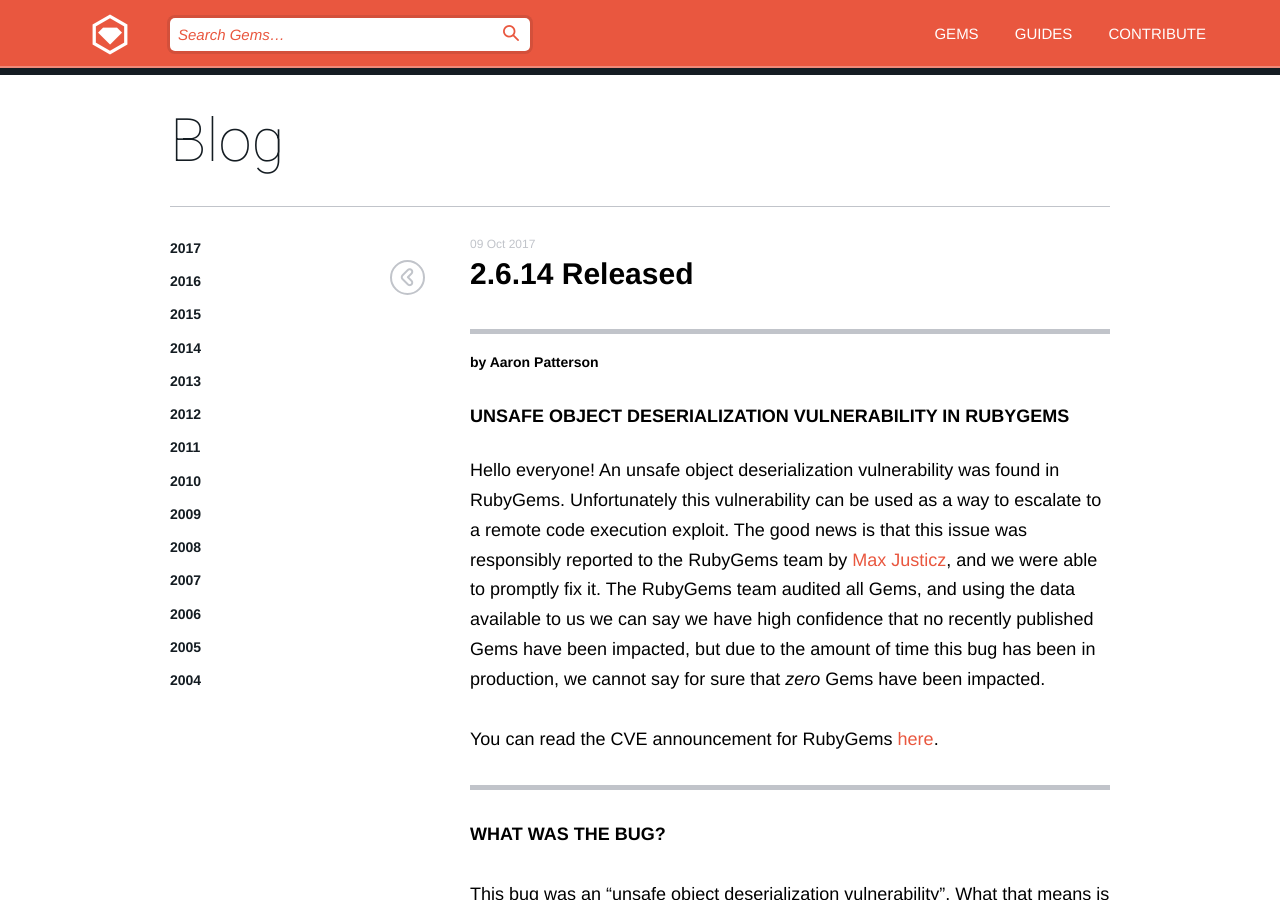
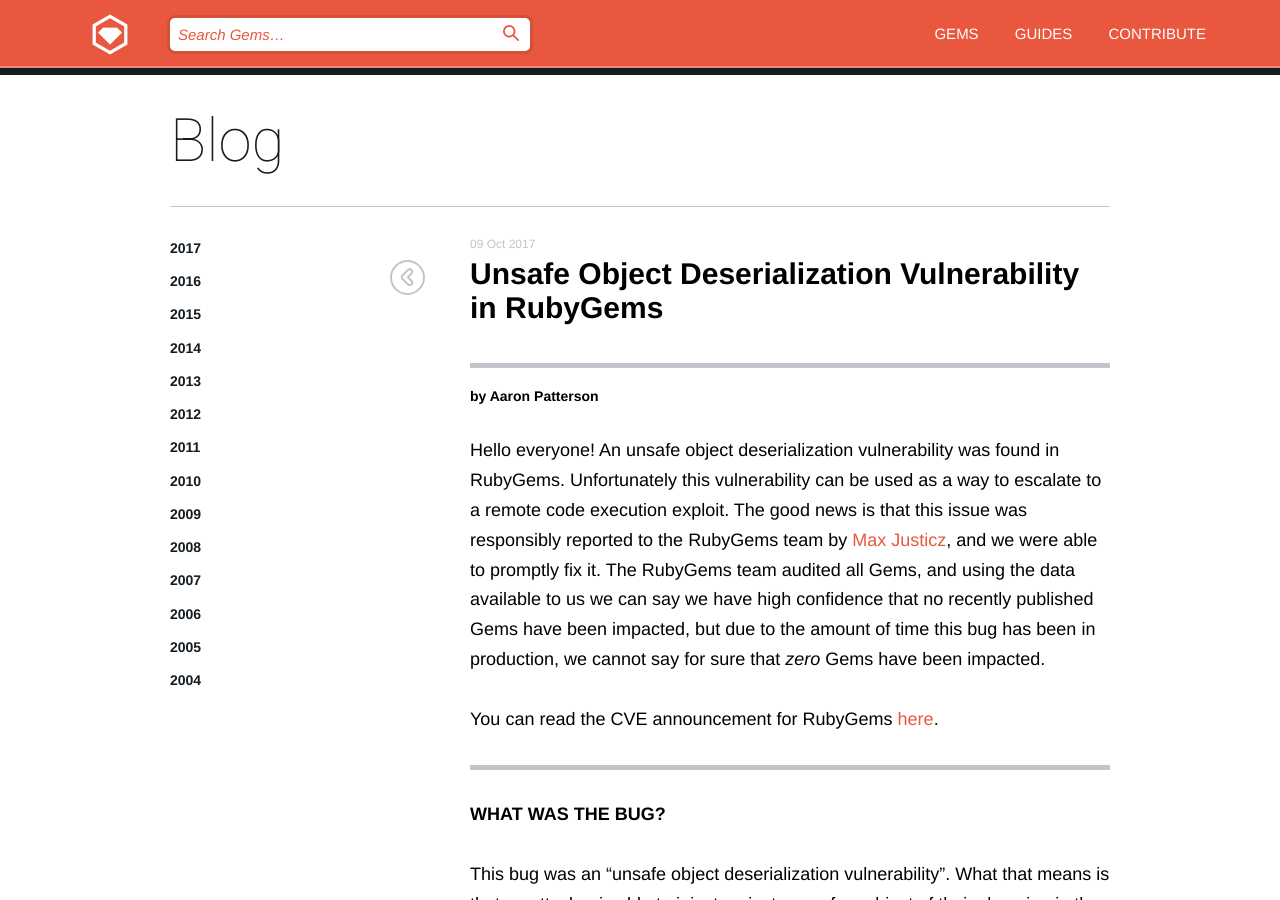
Before and after one commit to rubygems/rubygems.github.io, a Jekyll site: the page built from _posts/2017-10-09-unsafe-object-deserialization-vulnerability.md, in a window 1280 px wide and 900 px high. Built offline with Jekyll 4.4.1, drawn with Linux system fonts in a browser that asks for light colours; comment, search, counter and statistics services are not loaded.

Commit message:
Fix title 🤦‍♀️

```diff
--- a/_posts/2017-10-09-unsafe-object-deserialization-vulnerability.md
+++ b/_posts/2017-10-09-unsafe-object-deserialization-vulnerability.md
@@ -1,11 +1,9 @@
 ---
-title: 2.6.14 Released
+title: Unsafe Object Deserialization Vulnerability in RubyGems
 layout: post
 author: Aaron Patterson
 author_email: tenderlove@ruby-lang.org
 ---
-
-# Unsafe Object Deserialization Vulnerability in RubyGems
 
 Hello everyone!  An unsafe object deserialization vulnerability was found in
 RubyGems.  Unfortunately this vulnerability can be used as a way to escalate to
```
